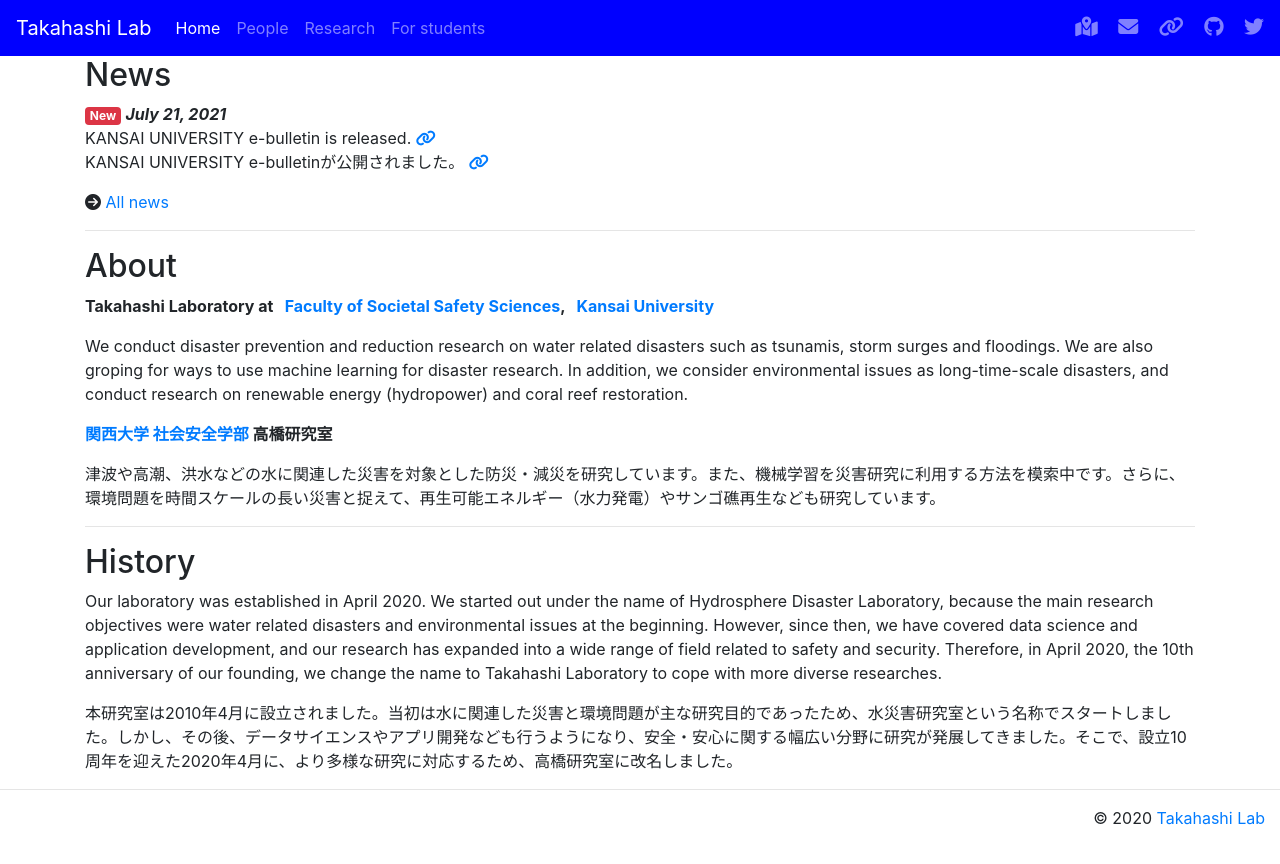
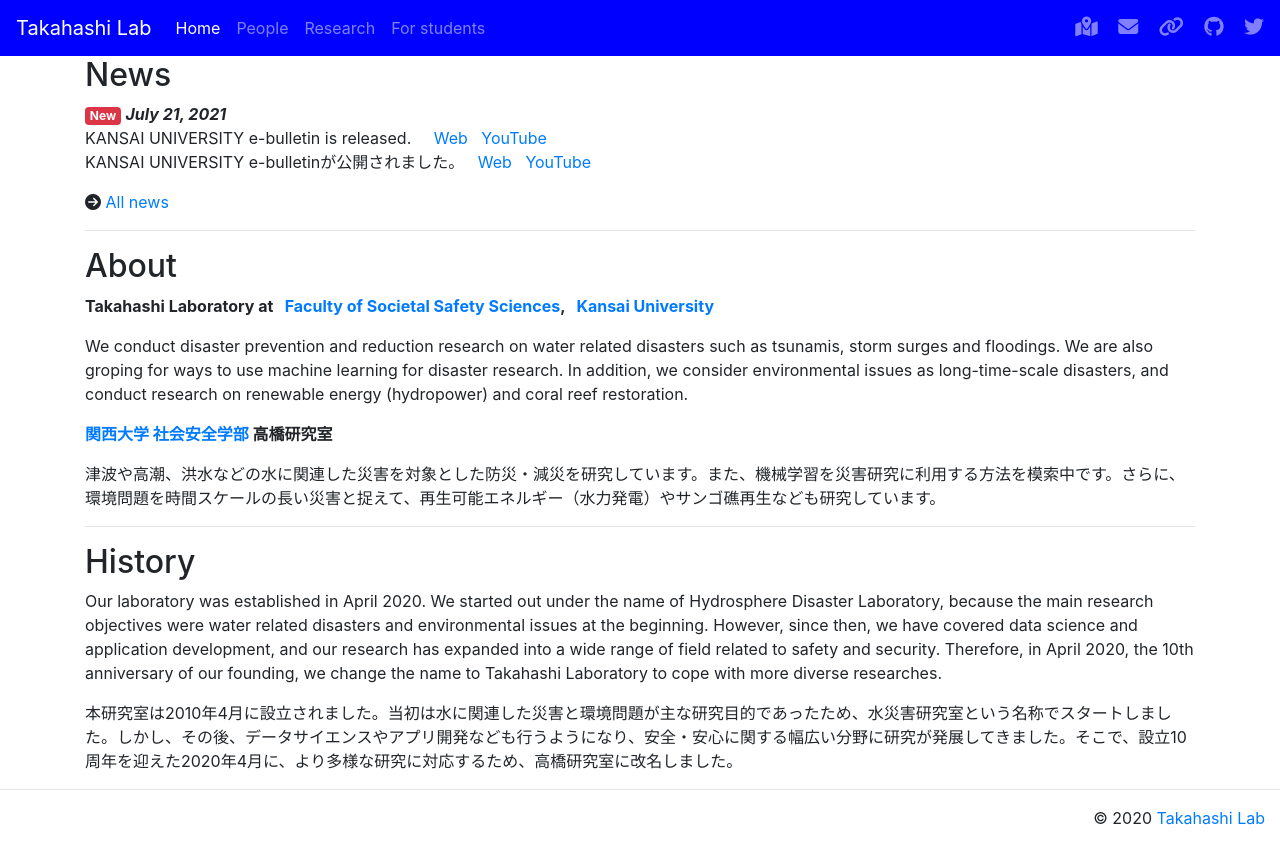
Before and after one commit to tkhslab/tkhslab.github.io, a Jekyll site: the page built from index.md, in a window 1280 px wide. Shown: the top 864 px of the page. Built offline with Jekyll 4.4.1, drawn with Linux system fonts in a browser that asks for light colours; nearby versions of some CDN libraries.

Commit message:
revise e-bulletin

```diff
--- a/index.md
+++ b/index.md
@@ -4,10 +4,10 @@
 ## News
 <span class="badge badge-danger">New</span>
 ***July 21, 2021***
-KANSAI UNIVERSITY e-bulletin is released.
-<a href="https://www.kansai-u.ac.jp/Kokusai/e-bulletin/archive/17.php"><i class="fas fa-link"></i></a>
-KANSAI UNIVERSITY e-bulletinが公開されました。
-<a href="https://www.kansai-u.ac.jp/Kokusai/e-bulletin/archive/17.php"><i class="fas fa-link"></i></a>
+KANSAI UNIVERSITY e-bulletin is released. &nbsp; &nbsp;
+[Web](https://www.kansai-u.ac.jp/Kokusai/e-bulletin/archive/17.php) &nbsp; [YouTube](https://youtu.be/TsZuLbuwNag)
+KANSAI UNIVERSITY e-bulletinが公開されました。 &nbsp;
+[Web](https://www.kansai-u.ac.jp/Kokusai/e-bulletin/archive/17.php) &nbsp; [YouTube](https://youtu.be/TsZuLbuwNag)
 
 <i class="fas fa-arrow-circle-right"></i>
 [All news](/allnews.html)
```
Also changed, not shown: allnews.md (+4 -4 lines), research.md (+1 -1 lines).
